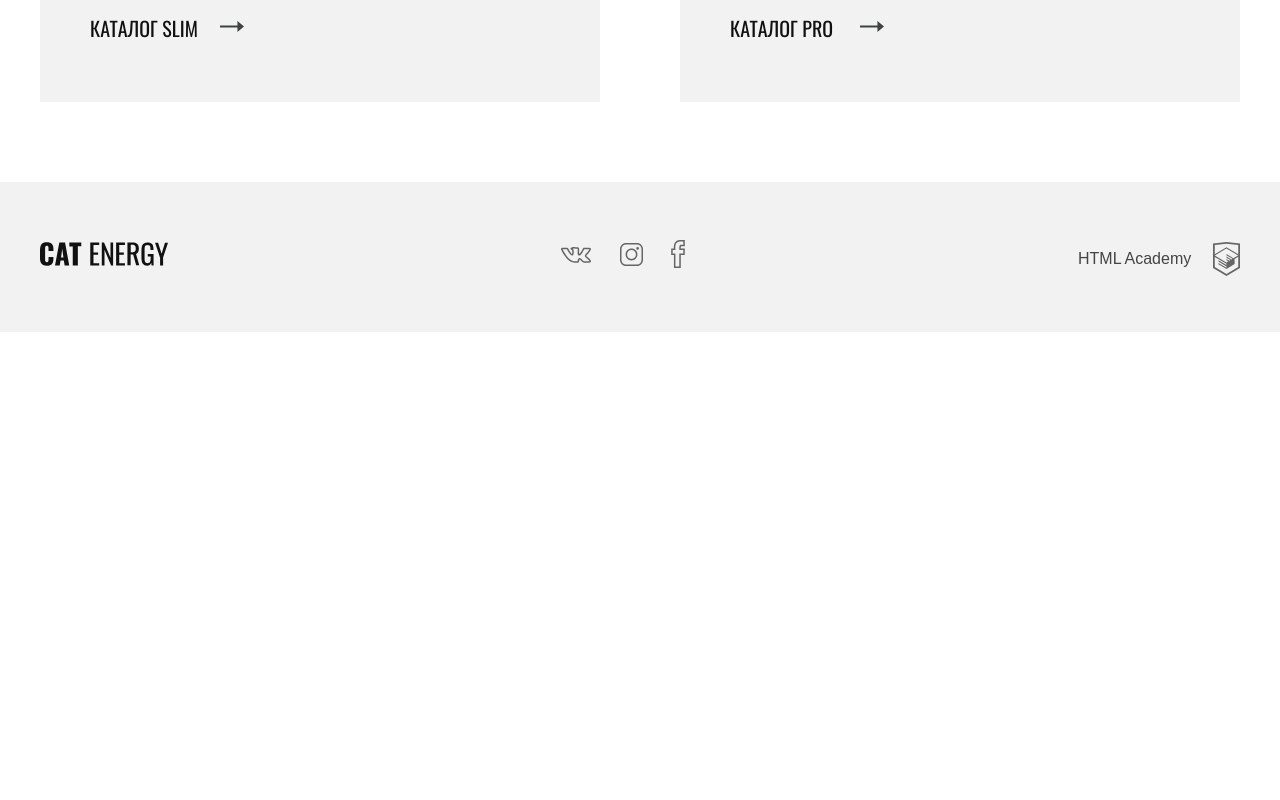
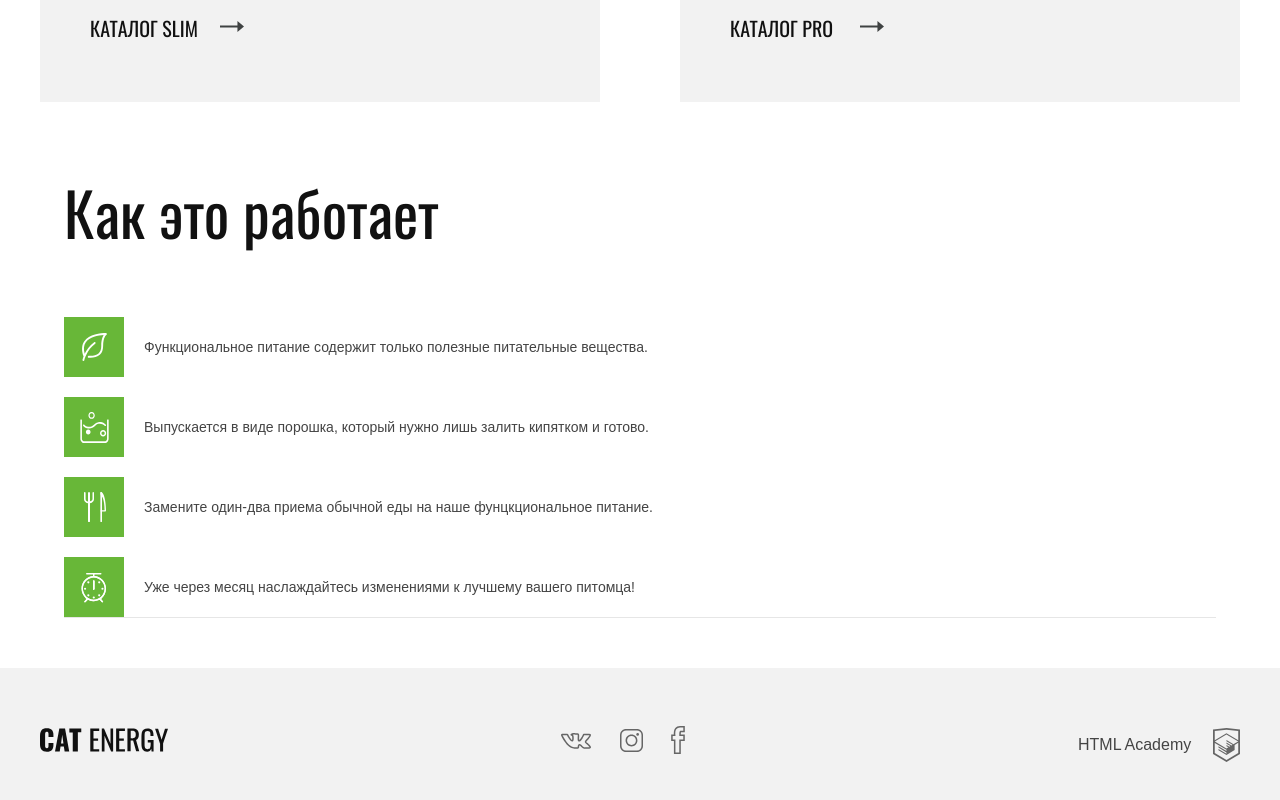
Before and after one commit to fadeyush/cat-energy, a React (Create React App) app: page /about in a window 1280 px wide. Shown: the part 1046-1846 px from the top of the page. Before the commit the page ends 1378 px from the top, so only its background shows below. Built offline with nearby package versions, Linux system fonts and the light colour scheme.

Commit message:
добавление блока Advantage и стилизация для мобильной версии

```diff
--- /dev/null
+++ b/src/components/Advantage.tsx
@@ -0,0 +1,26 @@
+import React, { FC } from 'react';
+import classes from '../styles/advantage.module.scss';
+import { AdvantagesItemsProps } from '../types/advantage';
+import AdvantagesItem from './AdvantagesItem';
+
+const Andvantage: FC = () => {
+
+    const advantageItems: AdvantagesItemsProps[] = [
+        {info: 'Функциональное питание содержит только полезные питательные вещества.', className: 'advantage__item--first'},
+        {info: 'Выпускается в виде порошка, который нужно лишь залить кипятком и готово.', className: 'advantage__item--second'},
+        {info: 'Замените один-два приема обычной еды на наше фунцкциональное питание.', className: 'advantage__item--third'},
+        {info: 'Уже через месяц наслаждайтесь изменениями к лучшему вашего питомца!', className: 'advantage__item--fourth'}
+    ]
+    return (
+        <section className={classes.advantage}>
+            <h2 className={classes.advantage__title}>Как это работает</h2>
+            <ul className={classes.advantage__list}>
+                {advantageItems.map(advantage =>
+                    <AdvantagesItem className={advantage.className} info={advantage.info}/>
+                )}
+            </ul>
+        </section>
+    );
+};
+
+export default Andvantage;
--- /dev/null
+++ b/src/components/AdvantagesItem.tsx
@@ -0,0 +1,14 @@
+import React, { FC } from 'react';
+import classes from '../styles/advantage.module.scss';
+import { AdvantagesItemsProps } from '../types/advantage';
+
+
+const AdvantagesItem: FC<AdvantagesItemsProps> = ({info, className}) => {
+    return (
+        <li className={`${classes.advantage__item } ${classes[className]}`}>
+            {info}
+        </li>
+    );
+};
+
+export default AdvantagesItem;
--- a/src/pages/Main.tsx
+++ b/src/pages/Main.tsx
@@ -1,12 +1,14 @@
 import React, { FC } from 'react';
 import PromoSection from '../components/PromoSection';
 import ProgramList from '../components/ProgramList';
+import Advantage from '../components/Advantage';
 
 const Main: FC = () => {
     return (
         <main>
            <PromoSection/>
            <ProgramList/>
+           <Advantage/>
         </main>
     );
 };
--- /dev/null
+++ b/src/styles/advantage.module.scss
@@ -0,0 +1,82 @@
+@import './variables.scss';
+.advantage {
+    padding: 0 15%;
+    margin-bottom: 42px;
+}
+.advantage__title {
+    color: $textColorBlack;
+    margin: 0;
+    font-size: 36px;
+    line-height: 60px;
+    font-weight: 400;
+    margin-bottom: 30px;
+}
+
+.advantage__list {
+    list-style: none;
+    margin: 0;
+    padding: 0;
+
+    display: flex;
+    gap: 20px;
+    flex-direction: column;
+}
+
+.advantage__item {
+    font-family: 'Arial';
+    line-height: 18px;
+    min-height: 60px;
+    padding-left: 80px;
+    box-sizing: border-box;
+
+    position: relative;
+
+    display: flex;
+    align-items: center;
+
+    &--first::after {
+        background-image: url(../assets/img/icon-leaf.svg);
+    }
+
+    &--second::after  {
+        background-image: url(../assets/img/icon-tub.svg);
+    }
+
+    &--third::after  {
+        background-image: url(../assets/img/icon-eat.svg);
+    }
+
+    &--fourth::after  {
+        background-image: url(../assets/img/icon-alarm.svg);
+    }
+}
+
+.advantage__item::after {
+    position: absolute;
+    content: '';
+    width: 60px;
+    height: 60px;
+    top: 0;
+    left: 0;
+
+    background-color: $buttonGreen;
+    background-repeat: no-repeat;
+    background-position: center;
+}
+
+@media (min-width: $tablet-width) {
+    .advantage {
+        padding: 0;
+        width: 90%;
+        margin: 0 auto;
+        margin-bottom: 50px;
+        border-bottom: 1px solid $borderGrayMainPage;
+    }
+    .advantage__title {
+        font-size: 60px;
+        margin-bottom: 75px;
+    }
+}
+
+@media (min-width: $desktop-width) {
+}
--- a/src/styles/variables.scss
+++ b/src/styles/variables.scss
@@ -19,6 +19,7 @@ $backgroundColorGray: #f2f2f2;
 $backgroundColorGreen: #64a83b;
 
 $borderFooter: #d9d9d9;
+$borderGrayMainPage: #e6e6e6;
 $footerMediaIkonColor: #666666;
 
 $buttonGreen: #68b738;
--- /dev/null
+++ b/src/types/advantage.ts
@@ -0,0 +1,4 @@
+export interface AdvantagesItemsProps {
+    info: string;
+    className: string;
+}
```
